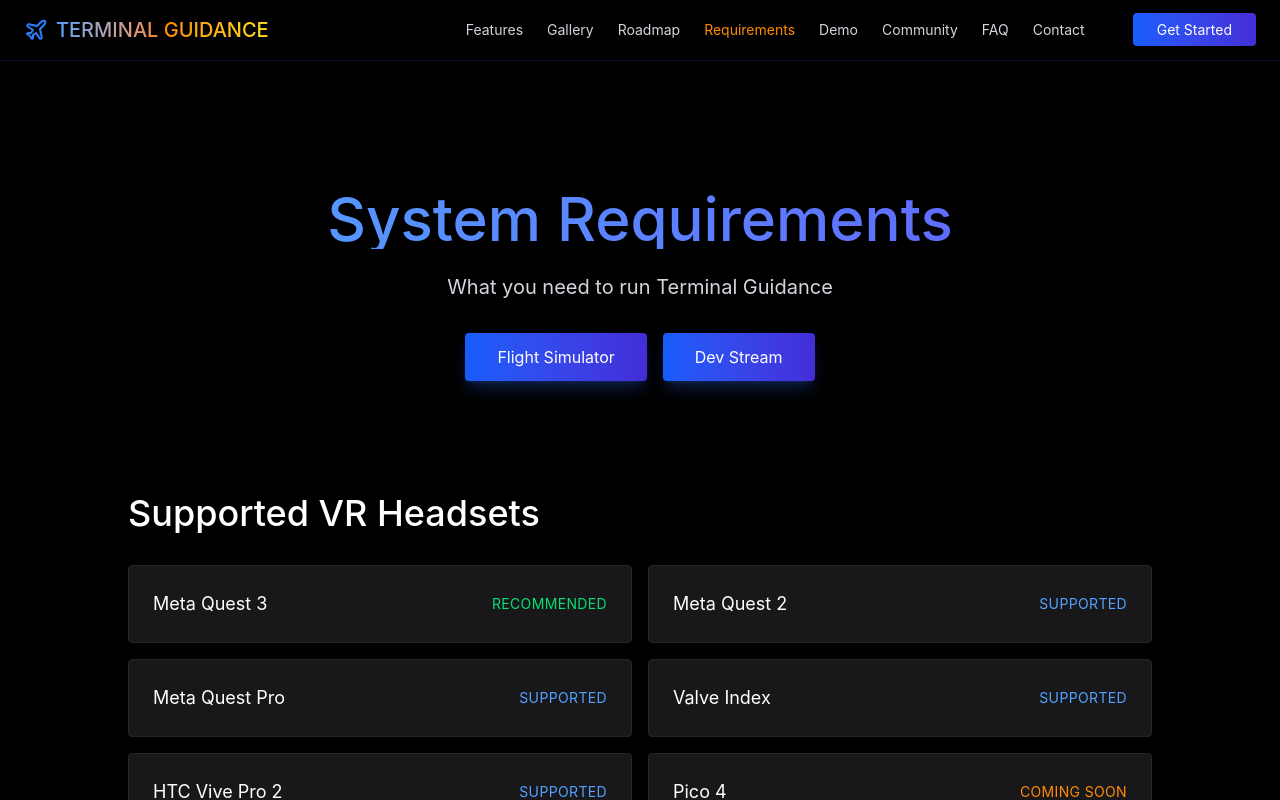
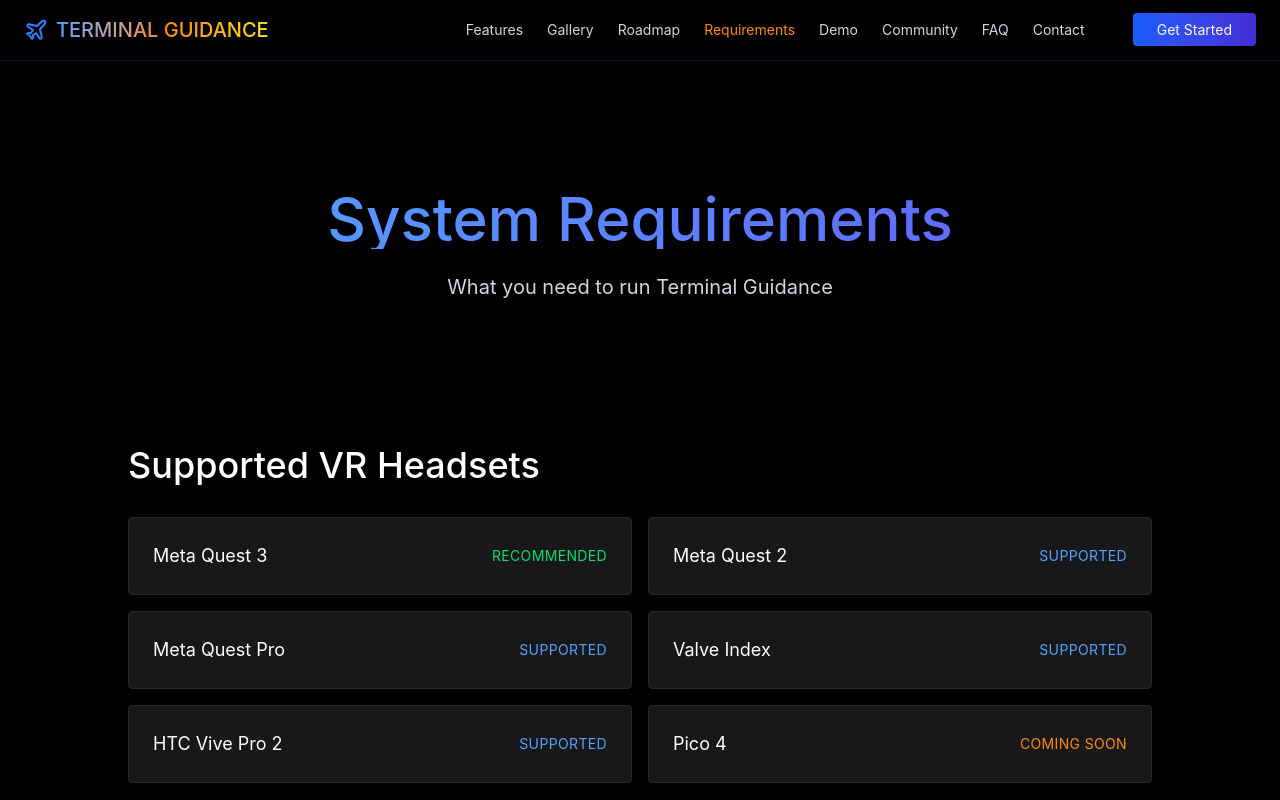
Before and after one commit to gilbertanderson/MockGameWebsite-VR-TerminalGuidance, a React (Vite) app: page /requirements in a window 1280 px wide. Shown: the top 800 px of the page. Built offline with nearby package versions, Linux system fonts and the light colour scheme.

Commit message:
update title on feat page

```diff
--- a/src/app/pages/Features.tsx
+++ b/src/app/pages/Features.tsx
@@ -55,9 +55,9 @@ export default function Features() {
             initial={{ opacity: 0, y: 30 }}
             animate={{ opacity: 1, y: 0 }}
             transition={{ duration: 0.8 }}
-            className="text-4xl sm:text-5xl md:text-6xl lg:text-7xl mb-6 max-w-4xl mx-auto bg-gradient-to-r from-blue-400 via-orange-400 to-yellow-300 bg-clip-text text-transparent"
+            className="text-4xl sm:text-4xl md:text-5xl lg:text-6xl mb-8 max-w-4xl mx-auto bg-gradient-to-r from-blue-400 via-orange-400 to-yellow-300 bg-clip-text text-transparent"
           >
-            Uncompromising Realism
+            Unprecedented Realism
           </motion.h1>
 
           <motion.p
--- a/src/app/pages/Requirements.tsx
+++ b/src/app/pages/Requirements.tsx
@@ -34,30 +34,6 @@ export default function Requirements() {
           >
             What you need to run Terminal Guidance
           </motion.p>
-
-          <motion.div
-            initial={{ opacity: 0, y: 30 }}
-            animate={{ opacity: 1, y: 0 }}
-            transition={{ delay: 0.4 }}
-            className="flex flex-col sm:flex-row gap-4 justify-center"
-          >
-            <a
-              href="https://www.flightsimulator.com/"
-              target="_blank"
-              rel="noopener noreferrer"
-              className="px-8 py-3 bg-gradient-to-r from-blue-600 to-indigo-700 hover:from-orange-600 hover:to-orange-700 text-white rounded-sm transition-all shadow-lg shadow-blue-900/50 hover:shadow-orange-900/50 focus:outline-none focus:ring-4 focus:ring-blue-400"
-            >
-              Flight Simulator
-            </a>
-            <a
-              href="https://www.youtube.com/watch?v=ORLCiebYh10&list=PLHHNa7e7hf9MqQB-RV6bxHYiLcTQkgGfi&index=1"
-              target="_blank"
-              rel="noopener noreferrer"
-              className="px-8 py-3 bg-gradient-to-r from-blue-600 to-indigo-700 hover:from-orange-600 hover:to-orange-700 text-white rounded-sm transition-all shadow-lg shadow-blue-900/50 hover:shadow-orange-900/50 focus:outline-none focus:ring-4 focus:ring-blue-400"
-            >
-              Dev Stream
-            </a>
-          </motion.div>
         </div>
       </section>
 
```
